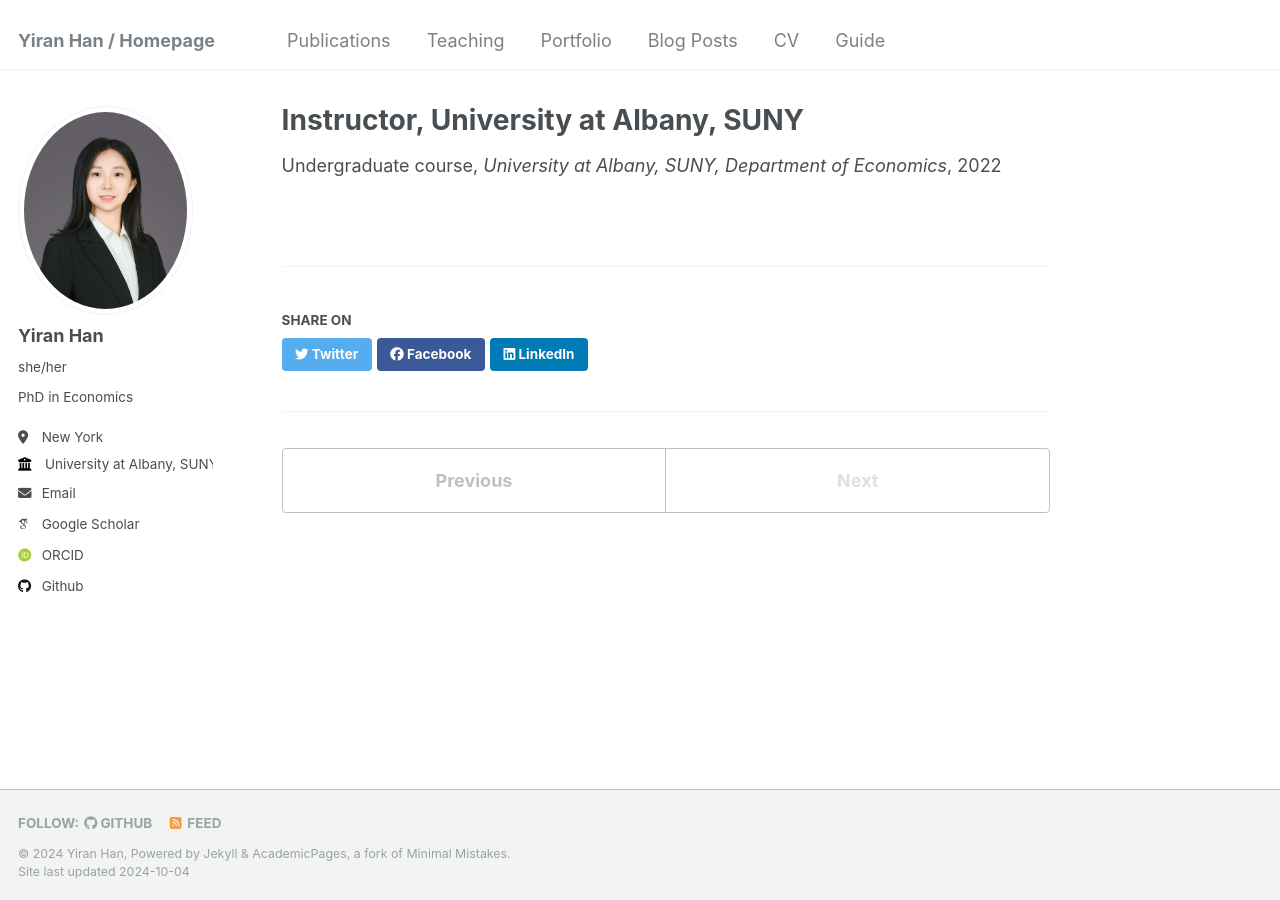
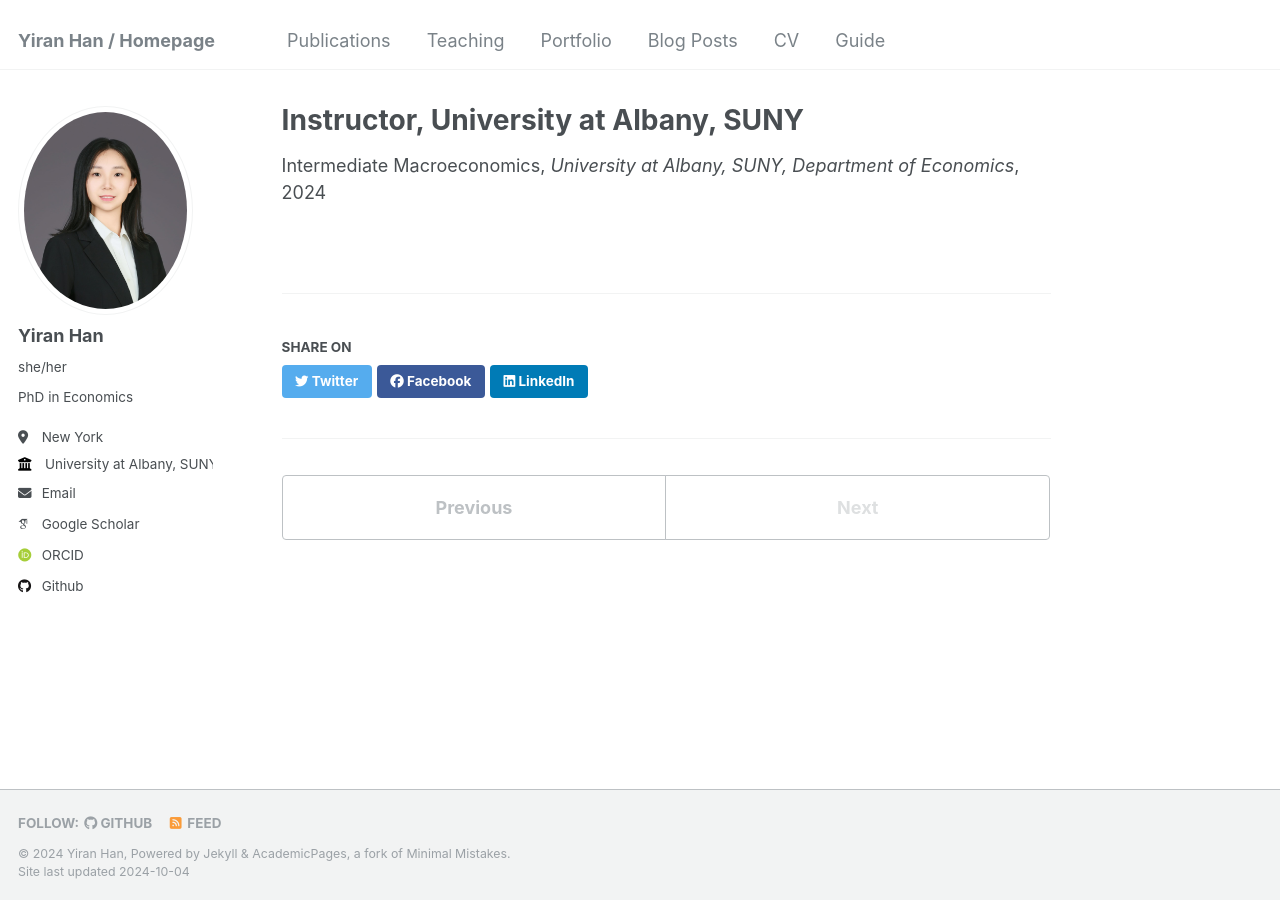
Before and after one commit to yiran-han/yiran-han.github.io, a Jekyll site: the page built from _teaching/2024-summer-teaching.md, in a window 1280 px wide. Built offline with Jekyll 4.4.1, drawn with Linux system fonts in a browser that asks for light colours; some web fonts are replaced.

Commit message:
Update and rename 2014-spring-teaching-1.md to 2024-summer-teaching.md

```diff
--- a/_teaching/2014-spring-teaching-1.md
+++ b/_teaching/2024-summer-teaching.md
@@ -1,9 +1,9 @@
 ---
 title: "Instructor, University at Albany, SUNY"
 collection: teaching
-type: "Undergraduate course"
-permalink: /teaching/2014-spring-teaching-1
+type: "Intermediate Macroeconomics"
+permalink: /teaching/2024-summer-teaching
 venue: "University at Albany, SUNY, Department of Economics"
-date: 2022-08-01
+date: 2024-07-01
 location: "Albany, NY"
 ---
```
